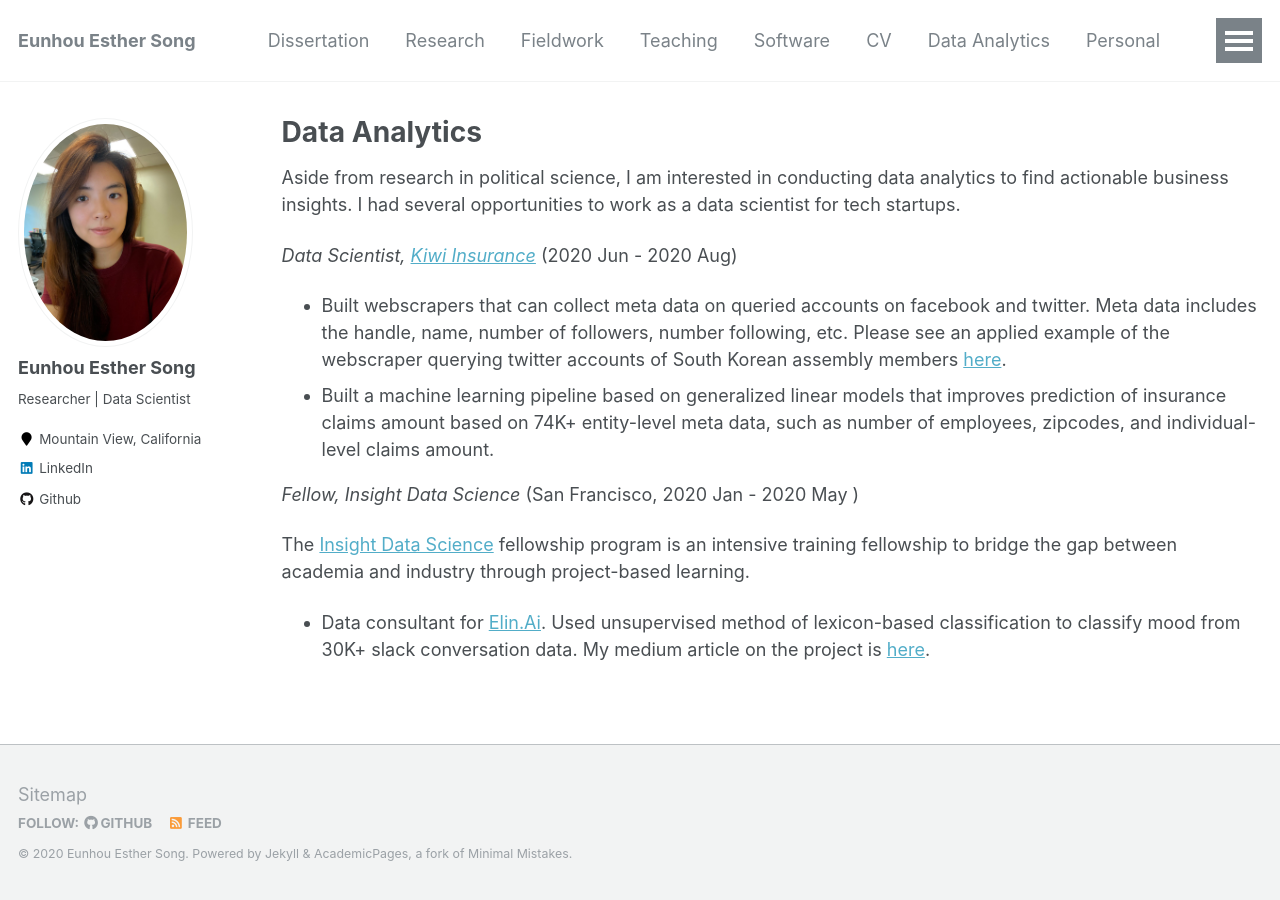
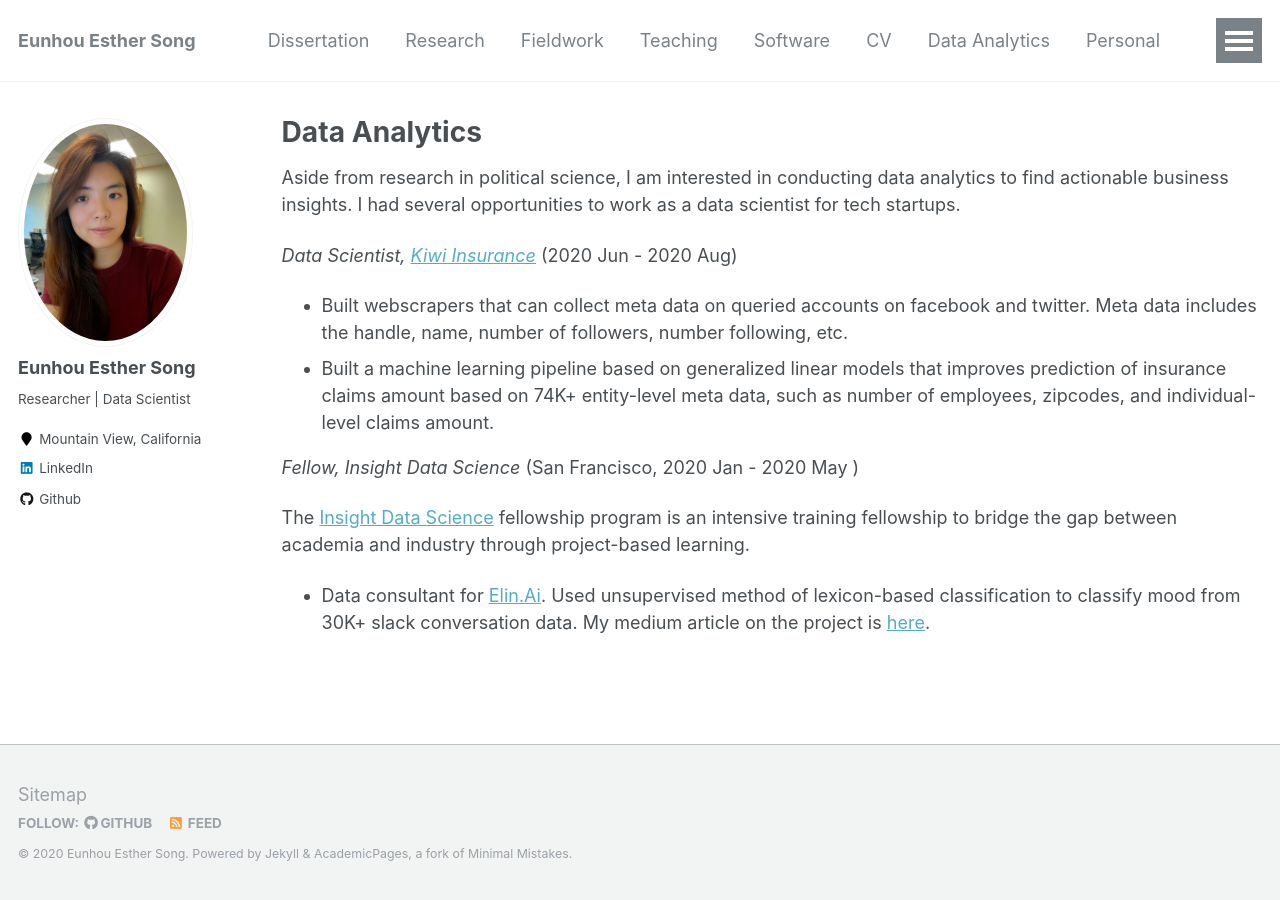
Before and after one commit to ehsong/ehsong.github.io, a Jekyll site: the page built from _pages/data_analytics.md, in a window 1280 px wide. Built offline with Jekyll 4.4.1, drawn with Linux system fonts in a browser that asks for light colours.

Commit message:
Update data_analytics.md

```diff
--- a/_pages/data_analytics.md
+++ b/_pages/data_analytics.md
@@ -10,7 +10,7 @@ author_profile: true
 Aside from research in political science, I am interested in conducting data analytics to find actionable business insights. I had several opportunities to work as a data scientist for tech startups.
 
 *Data Scientist, [Kiwi Insurance](https://www.kiwiinsure.co/)* (2020 Jun - 2020 Aug)
-- Built webscrapers that can collect meta data on queried accounts on facebook and twitter. Meta data includes the handle, name, number of followers, number following, etc. Please see an applied example of the webscraper querying twitter accounts of South Korean assembly members [here](https://github.com/ehsong/twitter-scraper).
+- Built webscrapers that can collect meta data on queried accounts on facebook and twitter. Meta data includes the handle, name, number of followers, number following, etc.
 - Built a machine learning pipeline based on generalized linear models that improves prediction of insurance claims amount based on 74K+ entity-level meta data, such as number of employees, zipcodes, and individual-level claims amount.
 
 *Fellow, Insight Data Science* (San Francisco, 2020 Jan - 2020 May )
```
